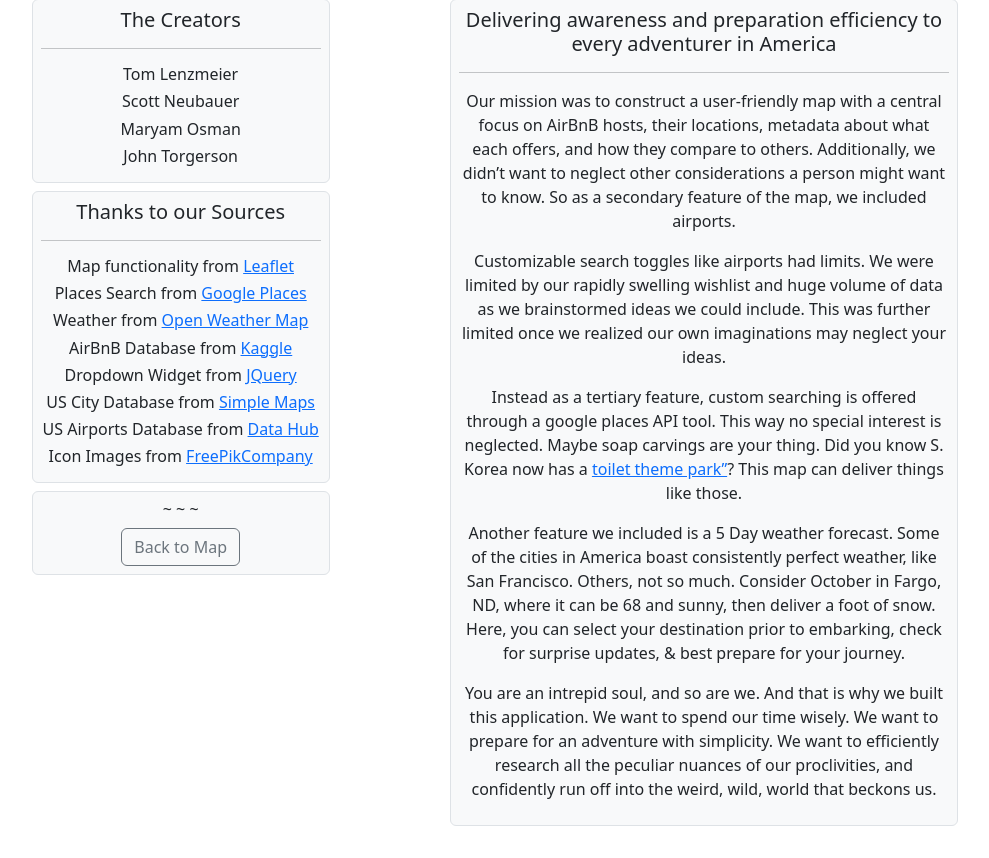
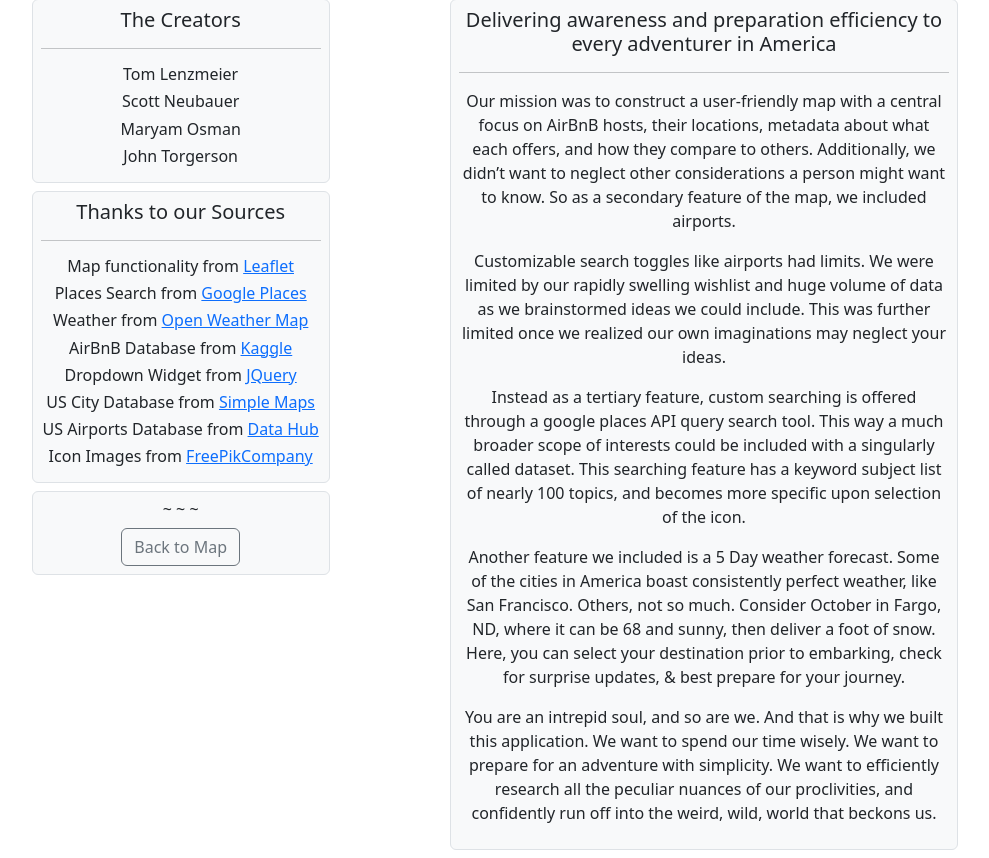
Before and after one commit to seneubauer/airbnb-investigator, a Flask app: page /about in a window 1280 px wide. Shown: the part 158-1016 px from the top of the page, without its empty margins (93-1082 px from the left). Before the commit the page ends 984 px from the top, so only its background shows below. Run offline with Flask 2, Linux system fonts and the light colour scheme; parts of the project's set-up code (start-up, migrations or seed data) failed here and were passed over.

Commit message:
Changed places API paragraph

```diff
--- a/templates/about.html
+++ b/templates/about.html
@@ -85,7 +85,7 @@
                     <hr>
                     <p class="h7 text-center">Our mission was to construct a user-friendly map with a central focus on AirBnB hosts, their locations, metadata about what each offers, and how they compare to others. Additionally, we didn’t want to neglect other considerations a person might want to know. So as a secondary feature of the map, we included airports.</p>
                     <p class="h7 text-center">Customizable search toggles like airports had limits. We were limited by our rapidly swelling wishlist and huge volume of data as we brainstormed ideas we could include. This was further limited once we realized our own imaginations may neglect your ideas.</p>
-                    <p class="h7 text-center">Instead as a tertiary feature, custom searching is offered through a google places API tool. This way no special interest is neglected. Maybe soap carvings are your thing. Did you know S. Korea now has a <a href=”https://www.bbc.com/news/av/world-asia-20258175”>toilet theme park”</a>? This map can deliver things like those.</p>
+                    <p class="h7 text-center">Instead as a tertiary feature, custom searching is offered through a google places API query search tool. This way a much broader scope of interests could be included with a singularly called dataset. This searching feature has a keyword subject list of nearly 100 topics, and becomes more specific upon selection of the icon.</p>
                     <p class="h7 text-center">Another feature we included is a 5 Day weather forecast. Some of the cities in America boast consistently perfect weather, like San Francisco. Others, not so much. Consider October in Fargo, ND, where it can be 68 and sunny, then deliver a foot of snow. Here, you can select your destination prior to embarking, check for surprise updates, & best prepare for your journey.</p>
                     <p class="h7 text-center">You are an intrepid soul, and so are we. And that is why we built this application. We want to spend our time wisely. We want to prepare for an adventure with simplicity. We want to efficiently research all the peculiar nuances of our proclivities, and confidently run off into the weird, wild, world that beckons us.</p>
 
```
